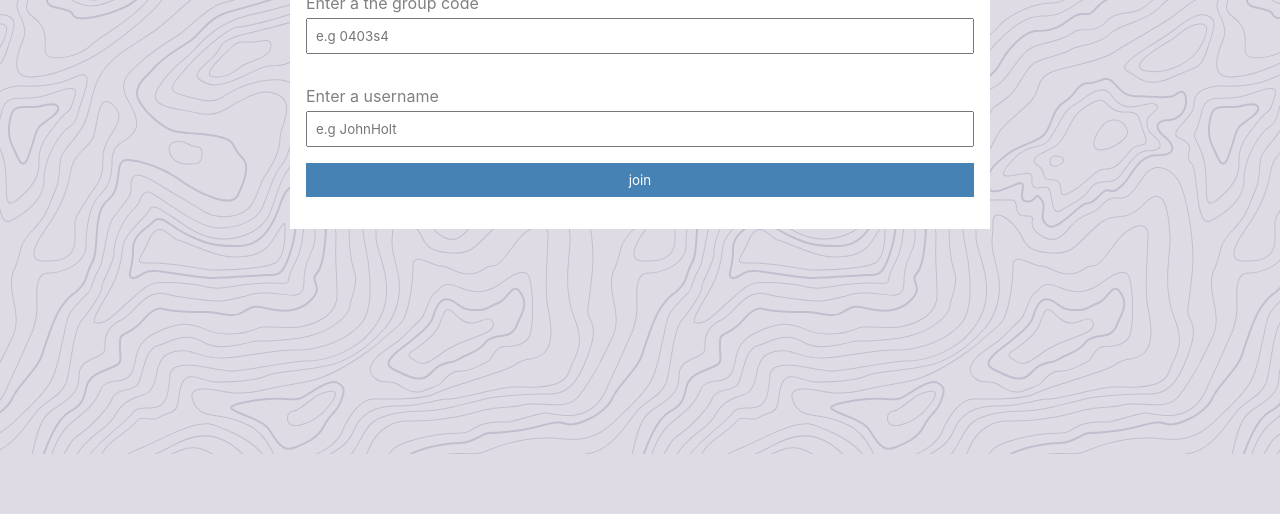
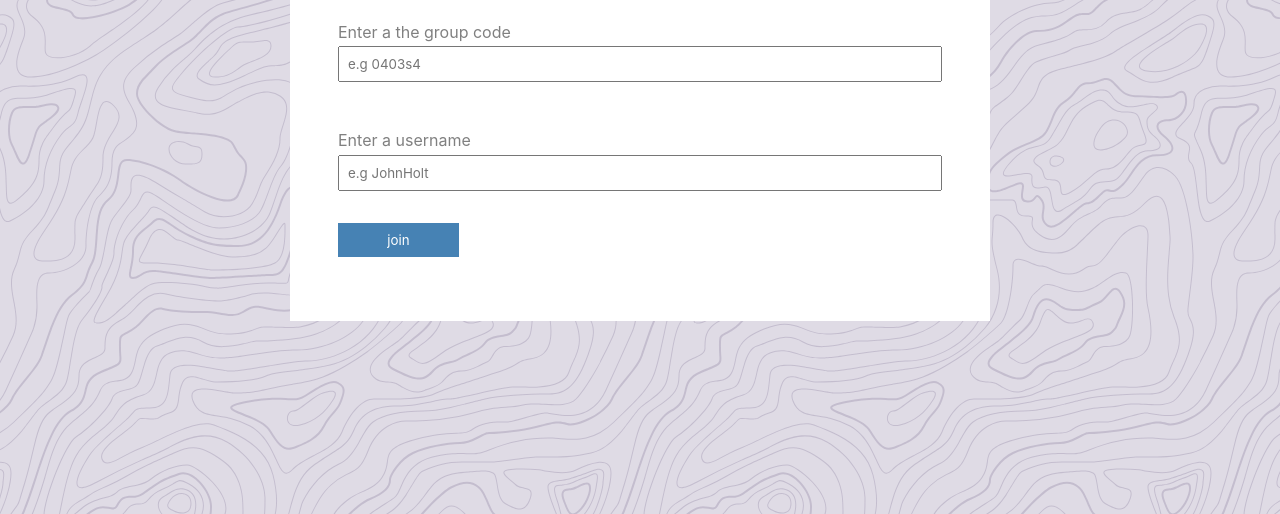
Before and after one commit to saucecodee/virj-chat, a website: page public/join.html in a window 1280 px wide. Shown: the part 346-860 px from the top of the page. Before the commit the page ends 800 px from the top, so only its background shows below. Drawn offline with Linux system fonts and the light colour scheme.

Commit message:
Change the button

```diff
--- a/public/css/create-join.css
+++ b/public/css/create-join.css
@@ -17,13 +17,17 @@
 .create-form {
   display: flex;
   flex-flow: column wrap;
+  padding: 0 2rem;
 }
-.create-form input, .create-form button  {
+.create-form input {
   width: calc(100% - 100px);
   margin: 0 auto;
   padding: 0.5rem;
 }
 .create-form button  {
+  width: 20% !important;
+  margin: 0 auto !important;
+  padding: 0.5rem;
   background-color: var(--primary);
   border: 1px solid var(--primary);
   cursor: pointer;
@@ -41,6 +45,6 @@
   color: var(--secondary-text-color);
   margin-bottom: 0.3rem;
 }
-.create-form label:not(:last-child) {
-  margin-bottom: 1rem;
+.create-form label {
+  margin-bottom: 2rem;
 }
--- a/public/join.html
+++ b/public/join.html
@@ -10,6 +10,7 @@
 </head>
 
 <body>
+  <h1> <i>#VIRJ chat</i>😋</h1>
   <div class="container">
     <div class="create">
       <h1 class="create-group">Join Group</h1>
```
